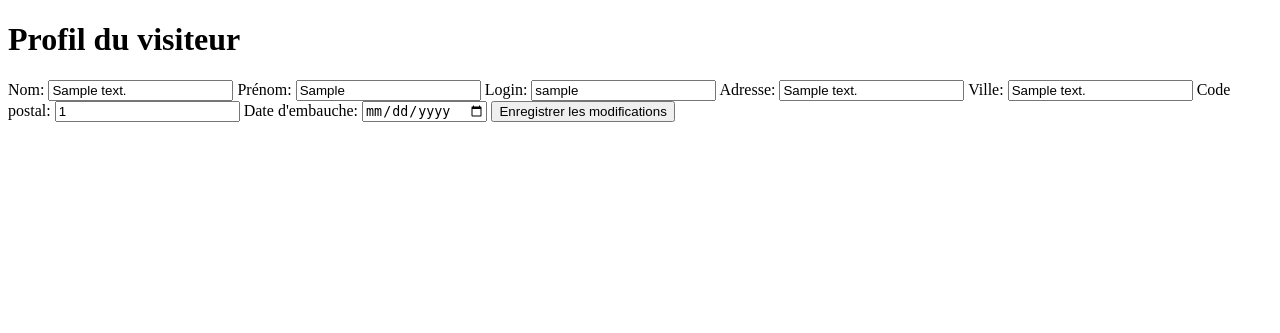
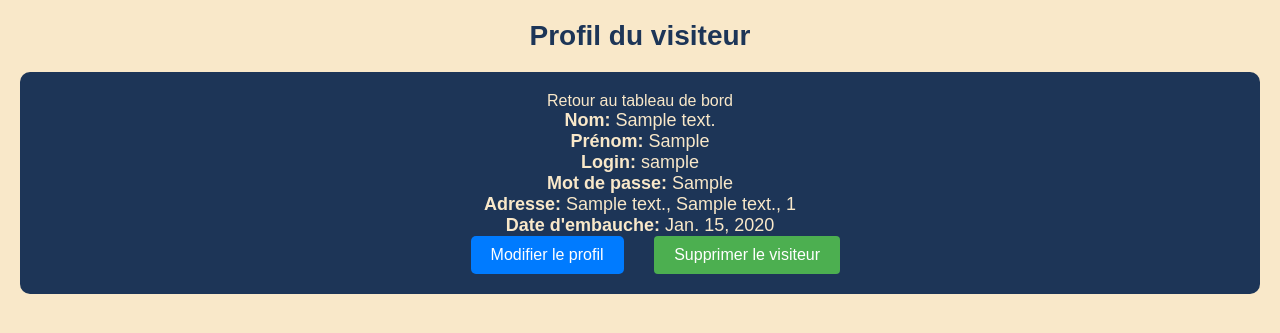
Before and after one commit to inesssfd/python_gsb_1, a Django app: page /profil/1/ in a window 1280 px wide. Shown: the top 333 px of the page. Run offline with Django 5.2, Linux system fonts and the light colour scheme; tables that the repository leaves empty hold one stand-in row (values such as "Sample post").

Commit message:
modifier visiteur et supp

```diff
--- a/projet_python_gsb/urls.py
+++ b/projet_python_gsb/urls.py
@@ -20,7 +20,8 @@ from django.contrib import admin
 from django.urls import path
 from projetgsbpython.views import inscription
 from django.urls import include
-from projetgsbpython.views import inscription, connexion, tableau_de_bord, create_rapport, modifier_rapport,supprimer_rapport,index,profil_visiteur
+from projetgsbpython.views import inscription, connexion, tableau_de_bord, create_rapport, modifier_rapport,supprimer_rapport,index,profil_visiteur,supprimer_visiteur,modifier_visiteur
+
 
 urlpatterns = [
     path('admin/', admin.site.urls),
@@ -32,4 +33,6 @@ urlpatterns = [
     path('supprimer_rapport/<int:rapport_id>/', supprimer_rapport, name='supprimer_rapport'),
     path('index/', index, name='index'),
     path('profil/<int:visiteur_id>/',profil_visiteur, name='profil_visiteur'),
+    path('profil/<int:visiteur_id>/supprimer/', supprimer_visiteur, name='supprimer_visiteur'),
+    path('profil/<int:visiteur_id>/modifier/', modifier_visiteur, name='modifier_visiteur'),
 ]
--- a/projetgsbpython/models.py
+++ b/projetgsbpython/models.py
@@ -39,7 +39,7 @@ class Rapport(models.Model):
     daterapport = models.DateField()
     motif = models.CharField(max_length=50)
     bilan = models.TextField()
-    idvisiteur = models.ForeignKey(Visiteur, on_delete=models.CASCADE, null=True, db_column='idvisiteur')
+    idvisiteur = models.ForeignKey(Visiteur, on_delete=models.CASCADE, db_column='idvisiteur')
     idmedecin = models.ForeignKey(Medecin, on_delete=models.CASCADE, null=True, db_column='idmedecin')
 
     class Meta:
--- a/projetgsbpython/templates/profil_visiteur.html
+++ b/projetgsbpython/templates/profil_visiteur.html
@@ -2,28 +2,30 @@
 <html lang="fr">
 <head>
     <meta charset="UTF-8">
+    {% load static %}
+    <link rel="stylesheet" type="text/css" href="{% static 'styles.css' %}">
     <meta name="viewport" content="width=device-width, initial-scale=1.0">
     <title>Profil du visiteur</title>
 </head>
 <body>
     <h1>Profil du visiteur</h1>
-    <form method="post">
-        {% csrf_token %}
-        <label for="nom">Nom:</label>
-        <input type="text" id="nom" name="nom" value="{{ visiteur.nomvisiteur }}">
-        <label for="prenom">Prénom:</label>
-        <input type="text" id="prenom" name="prenom" value="{{ visiteur.prenomvisiteur }}">
-        <label for="login">Login:</label>
-        <input type="text" id="login" name="login" value="{{ visiteur.login }}">
-        <label for="adresse">Adresse:</label>
-        <input type="text" id="adresse" name="adresse" value="{{ visiteur.adressevisiteur }}">
-        <label for="ville">Ville:</label>
-        <input type="text" id="ville" name="ville" value="{{ visiteur.villevisiteur }}">
-        <label for="cp">Code postal:</label>
-        <input type="text" id="cp" name="cp" value="{{ visiteur.cp_visiteur }}">
-        <label for="dateembauche">Date d'embauche:</label>
-        <input type="date" id="dateembauche" name="dateembauche" value="{{ visiteur.dateembauchevisiteur }}">
-        <button type="submit">Enregistrer les modifications</button>
+    <div class="rapport">
+        <a href="{% url 'tableau_de_bord' visiteur.idvisiteur %}">Retour au tableau de bord</a>
+        <p><strong>Nom:</strong> {{ visiteur.nomvisiteur }}</p>
+        <p><strong>Prénom:</strong> {{ visiteur.prenomvisiteur }}</p>
+        <p><strong>Login:</strong> {{ visiteur.login }}</p>
+        <p><strong>Mot de passe:</strong> {{ visiteur.mdp }}</p>
+        <p><strong>Adresse:</strong> {{ visiteur.adressevisiteur }}, {{ visiteur.villevisiteur }}, {{ visiteur.cp_visiteur }}</p>
+        <p><strong>Date d'embauche:</strong> {{ visiteur.dateembauchevisiteur }}</p>
+
+        <!-- Bouton pour supprimer le visiteur -->
+        <form method="post" action="{% url 'supprimer_visiteur' visiteur.idvisiteur %}" onsubmit="return confirm('Êtes-vous sûr de vouloir supprimer ce visiteur?');">
+            {% csrf_token %}
+            <button type="submit">Supprimer le visiteur</button>
+        <button href="{% url 'modifier_visiteur' visiteur.idvisiteur %}">Modifier le profil</button>
+
+
     </form>
+    </div>
 </body>
 </html>
--- a/projetgsbpython/views.py
+++ b/projetgsbpython/views.py
@@ -1,10 +1,9 @@
 # -*- coding: utf-8 -*-
 from django.core.exceptions import ObjectDoesNotExist
 from django.contrib import messages
-from django.shortcuts import render, redirect
-from .forms import InscriptionForm, RapportForm
+from django.shortcuts import render, get_object_or_404, redirect
+from .forms import InscriptionForm, RapportForm, VisiteurForm
 from .models import Visiteur, Medecin, Rapport,Medicament,MedicamentRapport
-from django.shortcuts import render, get_object_or_404
 from django.urls import reverse
 from django import forms
 from django.http import HttpResponseRedirect
@@ -128,45 +127,34 @@ def profil_visiteur(request, visiteur_id):
     return render(request, 'profil_visiteur.html', context)
 
 
-def modifier_profil_visiteur(request, visiteur_id):
+def supprimer_visiteur(request, visiteur_id):
+    # Récupérer le visiteur à supprimer
     visiteur = get_object_or_404(Visiteur, idvisiteur=visiteur_id)
 
     if request.method == 'POST':
-        # Récupérer les données du formulaire
-        nom = request.POST.get('nom')
-        prenom = request.POST.get('prenom')
-        login = request.POST.get('login')
-        adresse = request.POST.get('adresse')
-        ville = request.POST.get('ville')
-        cp = request.POST.get('cp')
-        date_embauche = request.POST.get('dateembauche')
+        # Supprimer le visiteur
+        visiteur.delete()
 
-        # Afficher les données récupérées pour le débogage
-        print("Données du formulaire :")
-        print("Nom :", nom)
-        print("Prénom :", prenom)
-        print("Login :", login)
-        print("Adresse :", adresse)
-        print("Ville :", ville)
-        print("Code postal :", cp)
-        print("Date d'embauche :", date_embauche)
+        # Ajouter un message de succès
+        messages.success(request, "Le visiteur a été supprimé avec succès.")
 
-        # Mettre à jour les données du visiteur
-        visiteur.nomvisiteur = nom
-        visiteur.prenomvisiteur = prenom
-        visiteur.login = login
-        visiteur.adressevisiteur = adresse
-        visiteur.villevisiteur = ville
-        visiteur.cp_visiteur = cp
-        visiteur.dateembauchevisiteur = date_embauche
-        visiteur.save()
+        # Rediriger vers une page appropriée (par exemple, la page d'accueil)
+        return redirect('index')
 
-        # Rediriger vers la page de profil avec un message de succès
-        messages.success(request, "Profil mis à jour avec succès.")
-        return redirect('profil_visiteur', visiteur_id=visiteur_id)
+    # Si la méthode de la requête n'est pas POST, afficher un message d'erreur
+    messages.error(request, "La suppression du visiteur a échoué. Veuillez réessayer.")
+    return redirect('profil_visiteur', visiteur_id=visiteur_id)  # Rediriger vers le profil du visiteur
 
-    # Si la méthode de la requête n'est pas POST, afficher le formulaire avec les données actuelles
-    context = {
-        'visiteur': visiteur,
-    }
-    return render(request, 'profil_visiteur.html', context)
+
+
+def modifier_visiteur(request, visiteur_id):
+    visiteur = get_object_or_404(Visiteur, idvisiteur=visiteur_id)
+    if request.method == 'POST':
+        form = VisiteurForm(request.POST, instance=visiteur)
+        if form.is_valid():
+            form.save()
+            messages.success(request, "Les informations du visiteur ont été mises à jour avec succès.")
+            return redirect('profil_visiteur', visiteur_id=visiteur_id)
+    else:
+        form = VisiteurForm(instance=visiteur)
+    return render(request, 'modifier_visiteur.html', {'form': form})
```
Also changed, not shown: projetgsbpython/forms.py (+7 -0 lines), projetgsbpython/templates/modifier_visiteur.html (added, +17 -0 lines).
